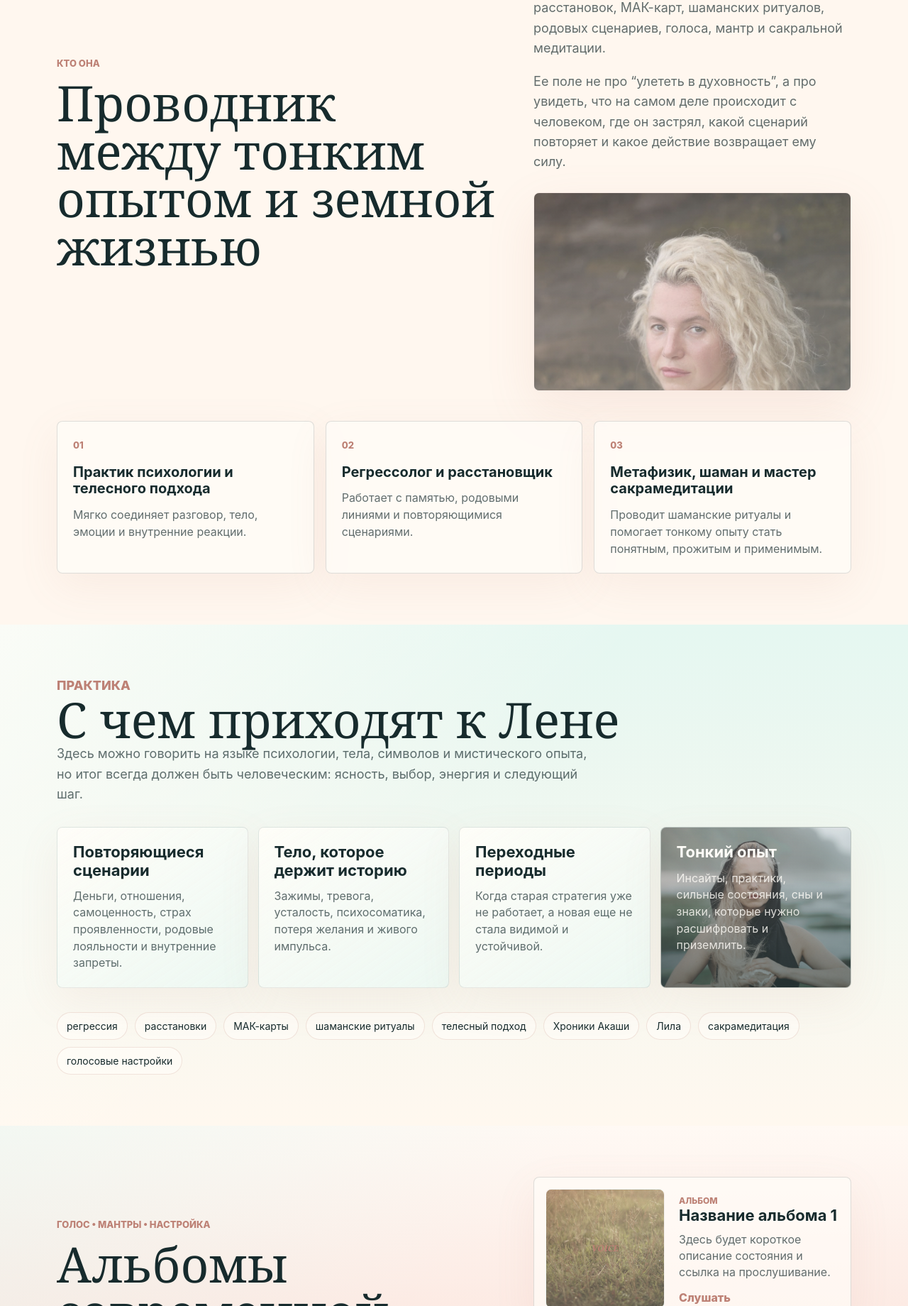
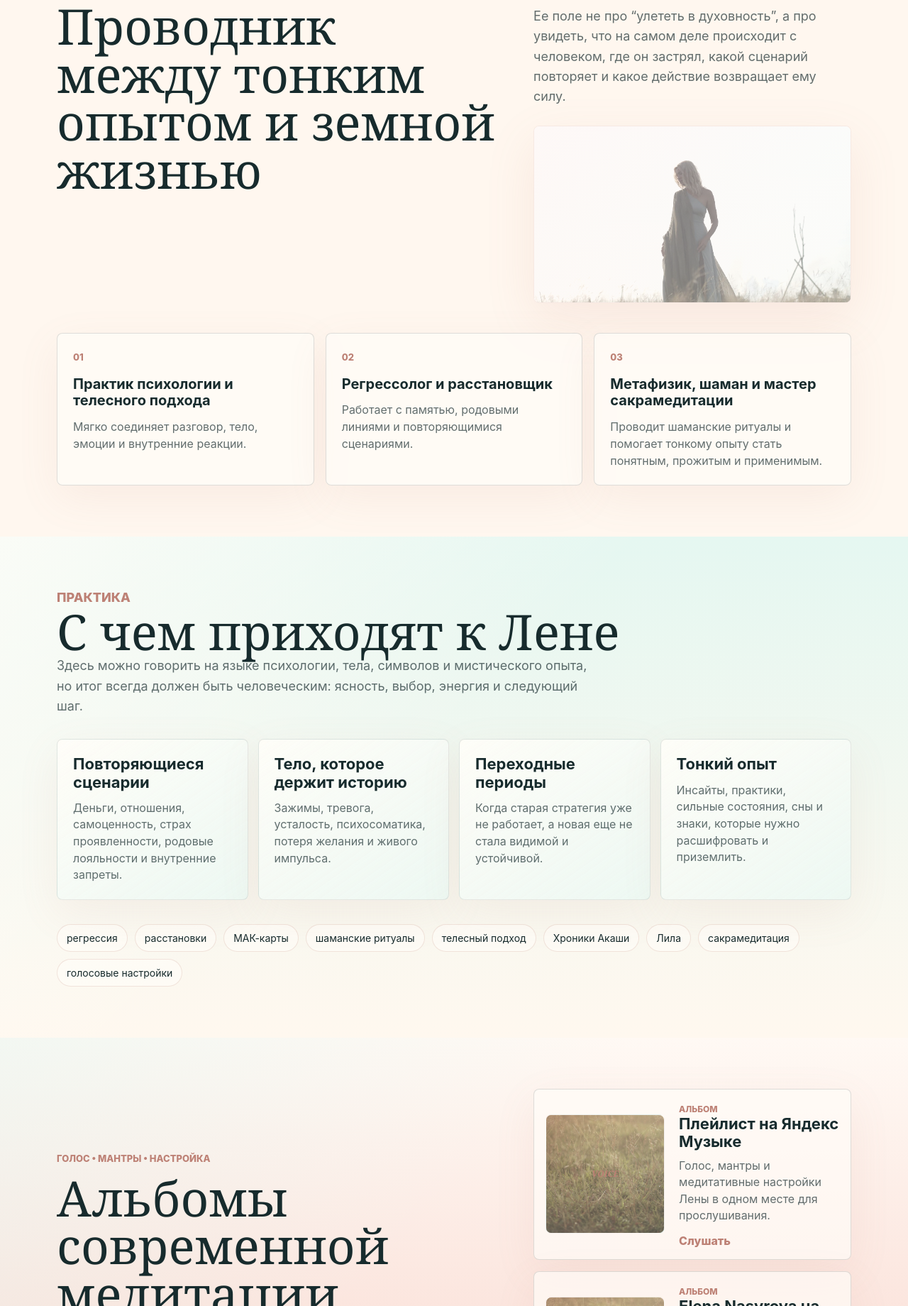
Before and after one commit to pramanthacom/elenanasyrova.ru, a plain HTML site: page index.html in a window 1280 px wide. Shown: the part 960-2800 px from the top of the page at 71% size. Drawn offline with Linux system fonts and the light colour scheme.

Commit message:
Refine photo layout and music links

```diff
--- a/index.html
+++ b/index.html
@@ -47,7 +47,7 @@
         <aside class="portrait-card" aria-label="Портрет Елены">
           <div class="portrait-frame">
             <div class="portrait-slot">
-              <img src="assets/images/lena-hero-field.jpg" alt="Елена Насырова в поле">
+              <img src="assets/images/lena-about-portrait.jpg" alt="Портрет Елены Насыровой">
               <div class="portrait-caption">
                 <span>сознание • душа • тело • род • звезды</span>
               </div>
@@ -80,7 +80,7 @@
             и какое действие возвращает ему силу.
           </p>
           <figure class="inline-photo inline-photo--about">
-            <img src="assets/images/lena-about-portrait.jpg" alt="Портрет Елены Насыровой">
+            <img src="assets/images/lena-hero-field.jpg" alt="Елена Насырова в поле">
           </figure>
         </div>
       </div>
@@ -130,8 +130,7 @@
           <h3>Переходные периоды</h3>
           <p>Когда старая стратегия уже не работает, а новая еще не стала видимой и устойчивой.</p>
         </article>
-        <article class="practice-card practice-card--visual">
-          <img src="assets/images/lena-ritual-shell.jpg" alt="">
+        <article class="practice-card">
           <h3>Тонкий опыт</h3>
           <p>Инсайты, практики, сильные состояния, сны и знаки, которые нужно расшифровать и приземлить.</p>
         </article>
@@ -170,9 +169,9 @@
             </div>
             <div class="album-copy">
               <span>альбом</span>
-              <h3>Название альбома 1</h3>
-              <p>Здесь будет короткое описание состояния и ссылка на прослушивание.</p>
-              <a href="#">Слушать</a>
+              <h3>Плейлист на Яндекс Музыке</h3>
+              <p>Голос, мантры и медитативные настройки Лены в одном месте для прослушивания.</p>
+              <a href="https://music.yandex.ru/playlists/ar.06f570fe-dd16-4d32-bc82-5c75201e7701?utm_source=web&utm_medium=copy_link" target="_blank" rel="noreferrer">Слушать</a>
             </div>
           </article>
           <article class="album-card album-card--mantra">
@@ -182,9 +181,9 @@
             </div>
             <div class="album-copy">
               <span>альбом</span>
-              <h3>Название альбома 2</h3>
-              <p>Место для второго альбома, стриминга или YouTube-плейлиста.</p>
-              <a href="#">Слушать</a>
+              <h3>Elena Nasyrova на Apple Music</h3>
+              <p>Страница артиста с релизами, которые можно сохранить и слушать в Apple Music.</p>
+              <a href="https://music.apple.com/ru/artist/elena-nasyrova/1808960853?l=en-GB" target="_blank" rel="noreferrer">Слушать</a>
             </div>
           </article>
         </div>
--- a/styles.css
+++ b/styles.css
@@ -95,8 +95,8 @@ a {
 .hero {
   position: relative;
   overflow: hidden;
-  min-height: calc(100vh - 68px);
-  padding: 42px 0;
+  min-height: 640px;
+  padding: 48px 0 56px;
   display: flex;
   align-items: center;
   background:
@@ -311,8 +311,8 @@ h3 {
   position: absolute;
   inset: 0;
   background:
-    linear-gradient(180deg, rgba(255, 253, 248, 0.08), rgba(255, 247, 239, 0.28)),
-    linear-gradient(135deg, rgba(248, 215, 208, 0.18), rgba(223, 245, 239, 0.28));
+    linear-gradient(180deg, rgba(255, 253, 248, 0.02), rgba(255, 247, 239, 0.22)),
+    linear-gradient(135deg, rgba(248, 215, 208, 0.1), rgba(223, 245, 239, 0.16));
   pointer-events: none;
 }
 
@@ -322,8 +322,8 @@ h3 {
   width: 100%;
   height: 100%;
   object-fit: cover;
-  object-position: 50% 58%;
-  filter: saturate(0.82) contrast(0.88) brightness(1.16);
+  object-position: 50% 34%;
+  filter: saturate(0.84) contrast(0.92) brightness(1.08);
 }
 
 .portrait-caption {
@@ -392,12 +392,13 @@ h3 {
 }
 
 .inline-photo--about {
-  height: 280px;
-  margin-top: 10px;
+  height: 250px;
+  margin-top: 8px;
 }
 
 .inline-photo--about img {
-  object-position: 50% 36%;
+  object-position: 50% 62%;
+  filter: saturate(0.78) contrast(0.88) brightness(1.18);
 }
 
 .facts {
@@ -480,40 +481,6 @@ h3 {
   margin: 12px 0 0;
   color: var(--muted);
   line-height: 1.48;
-}
-
-.practice-card--visual {
-  color: var(--pearl);
-  background: rgba(23, 43, 45, 0.18);
-}
-
-.practice-card--visual::after {
-  content: "";
-  position: absolute;
-  inset: 0;
-  background:
-    linear-gradient(180deg, rgba(23, 43, 45, 0.08), rgba(23, 43, 45, 0.52)),
-    linear-gradient(135deg, rgba(248, 215, 208, 0.22), rgba(223, 245, 239, 0.12));
-}
-
-.practice-card--visual img {
-  position: absolute;
-  inset: 0;
-  width: 100%;
-  height: 100%;
-  object-fit: cover;
-  object-position: 50% 42%;
-  filter: saturate(0.78) contrast(0.88) brightness(1.1);
-}
-
-.practice-card--visual h3,
-.practice-card--visual p {
-  position: relative;
-  z-index: 1;
-}
-
-.practice-card--visual p {
-  color: rgba(255, 253, 248, 0.82);
 }
 
 .methods {
```
